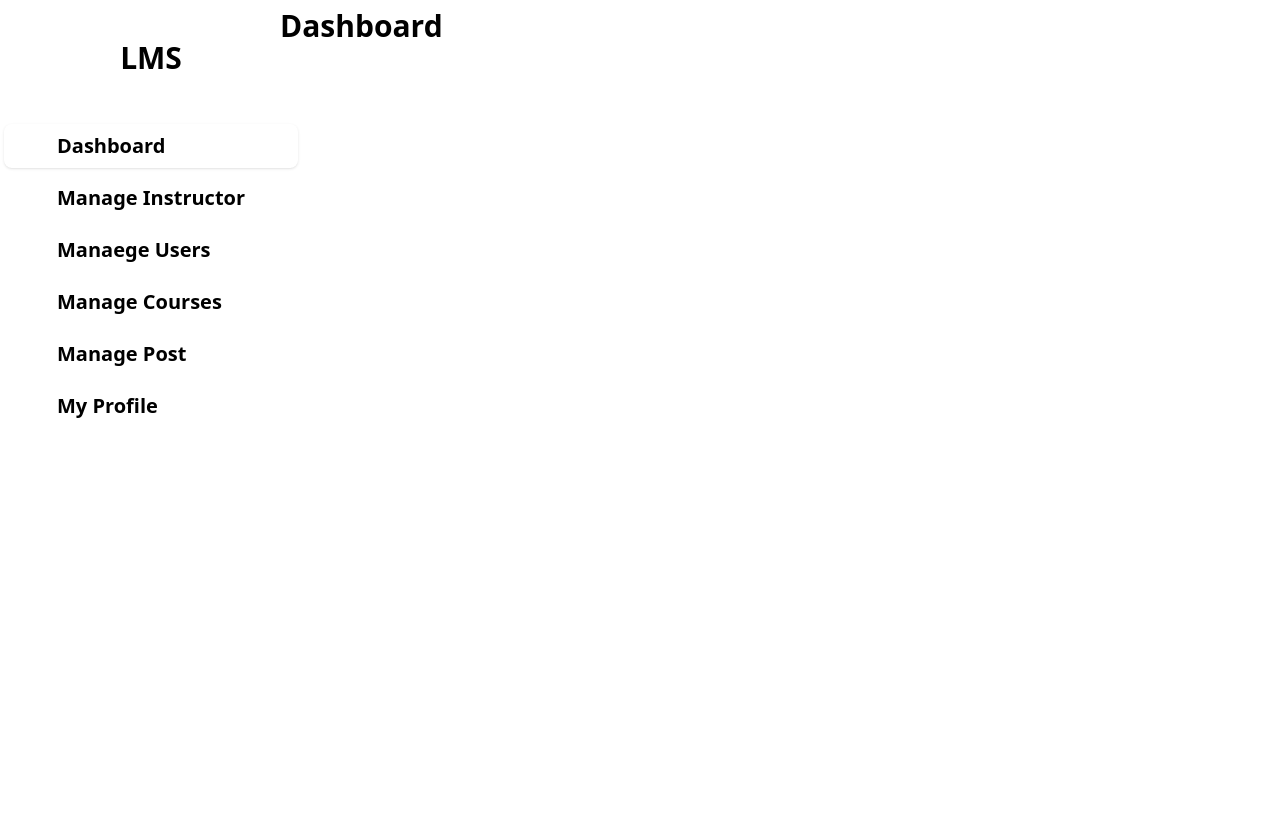
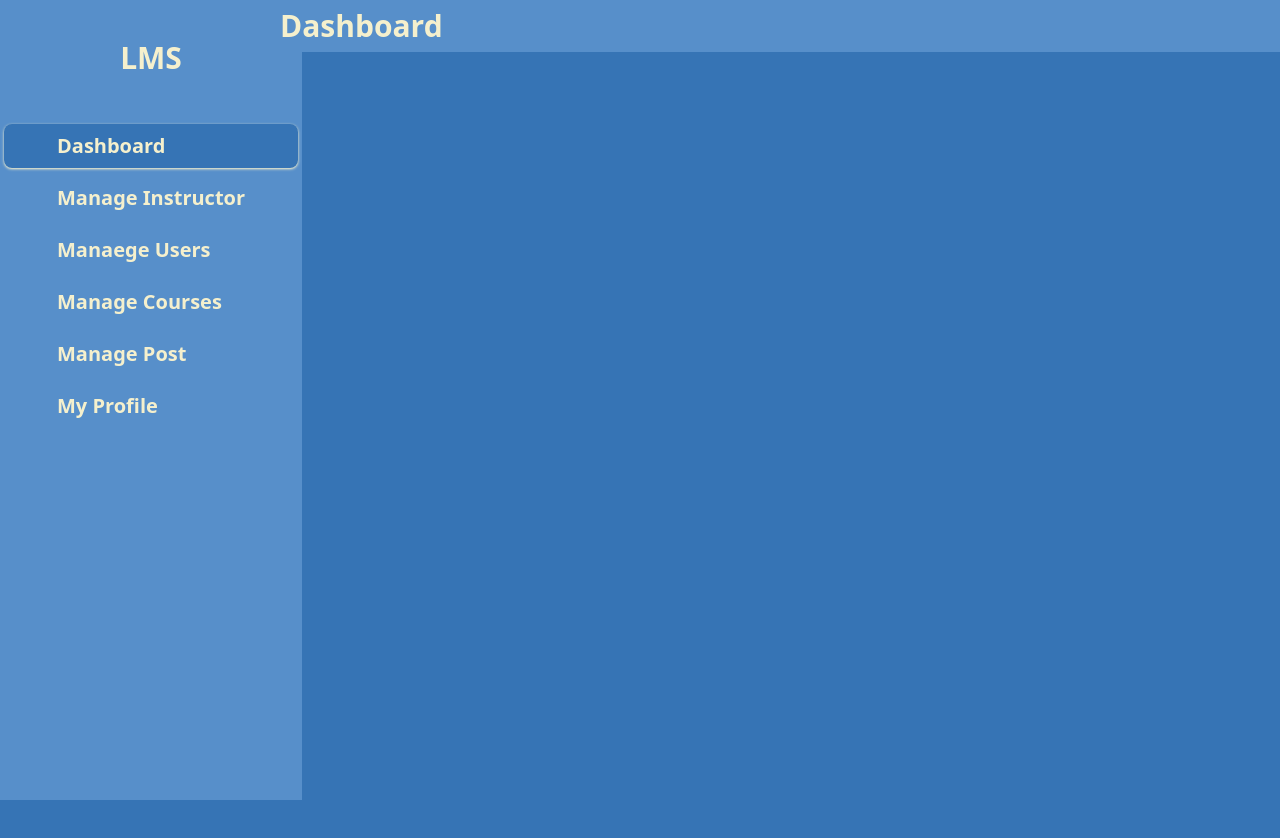
Before and after one commit to Yasir-Ali-Swe/MERN-LMS, a React (Vite) app in the folder frontend/: page / in a window 1280 px wide. Shown: the top 838 px of the page. Built offline with nearby package versions, Linux system fonts and the light colour scheme.

Commit message:
App Colors

```diff
--- a/frontend/src/index.css
+++ b/frontend/src/index.css
@@ -1 +1,14 @@
 @import "tailwindcss";
+
+body{
+    background-color: var(--color-primary);
+    overflow-x: hidden;
+}
+
+@theme{
+    --color-primary: #3674B5;
+    --color-secondary: #578FCA;
+    --color-tertiary: #F5F0CD;
+    --color-textColor: #F5F0CD;
+
+}
```
